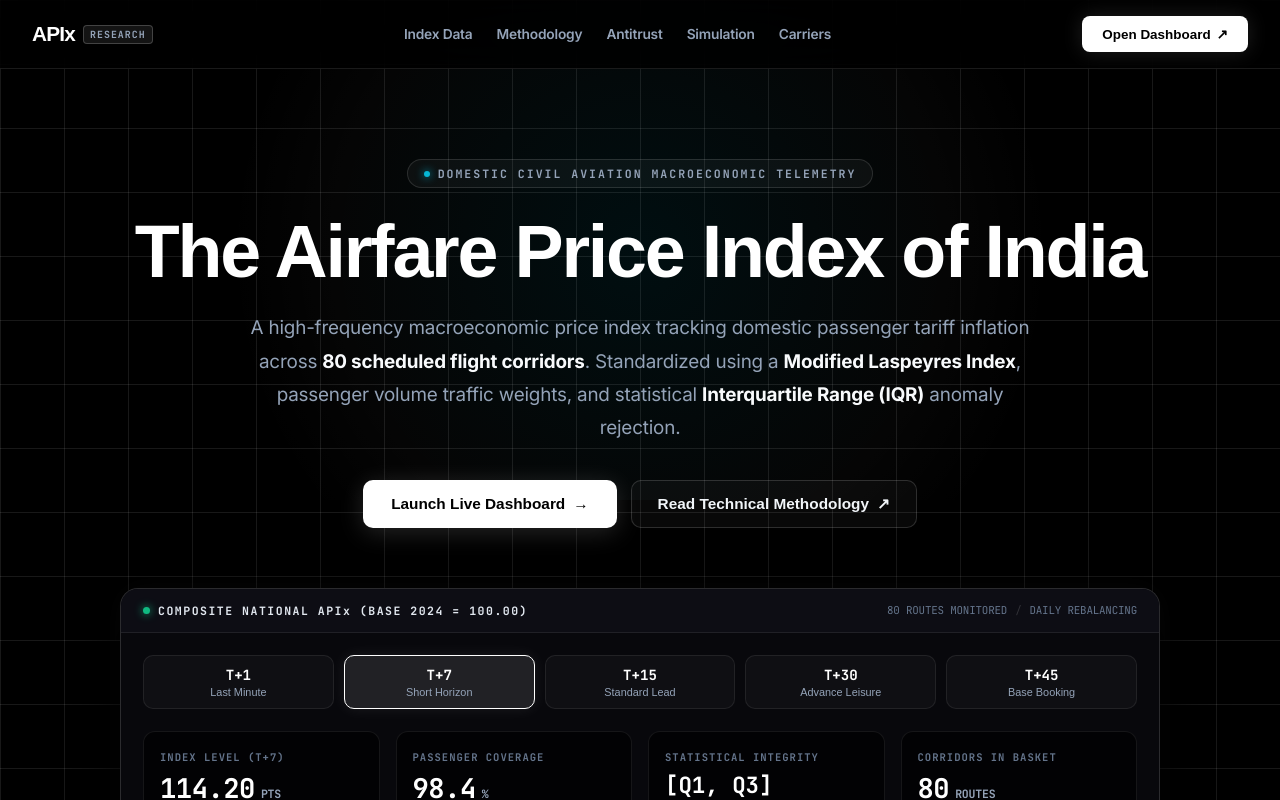
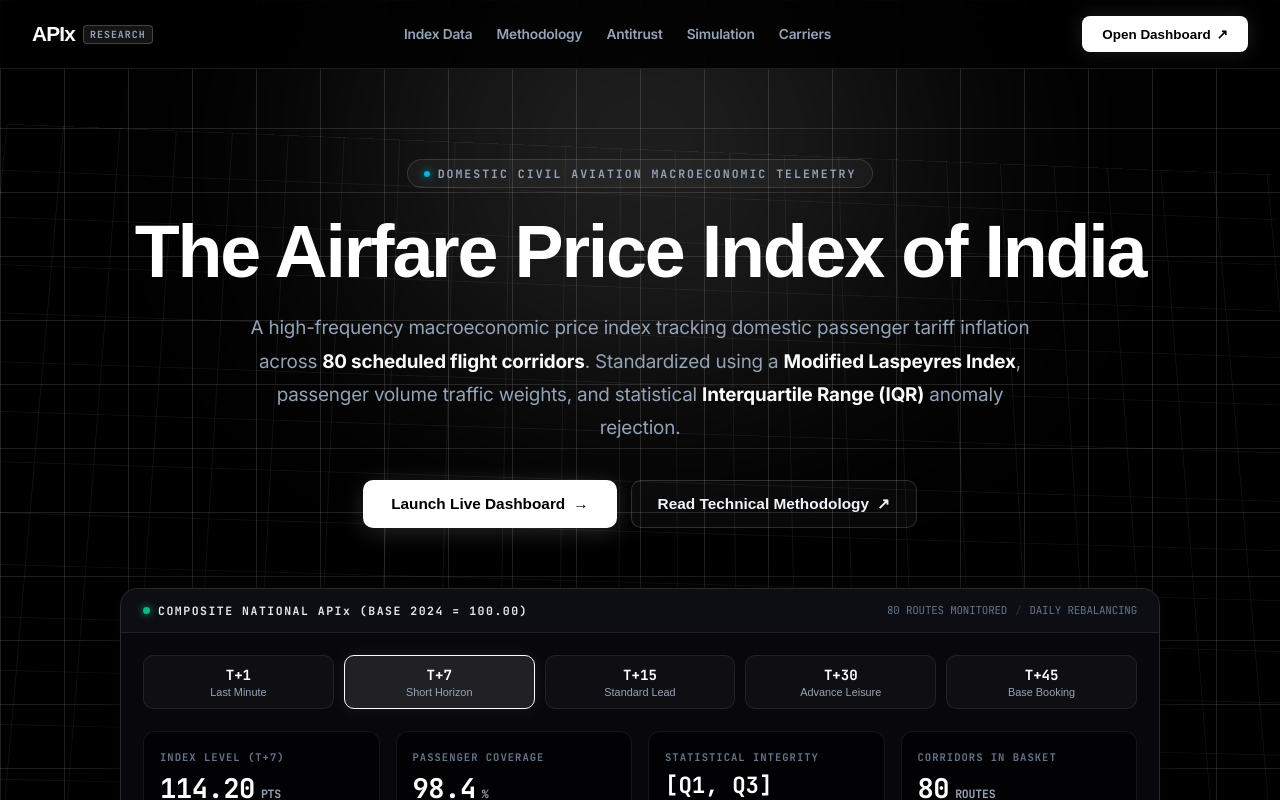
Before and after one commit to shreejit106/AIR-FARE-PRICE-INDEX, a React (Vite) app in the folder frontend/: page / in a window 1280 px wide. Shown: the top 800 px of the page. Built offline with nearby package versions, Linux system fonts and the light colour scheme; no server answers; a web font is replaced by a local one.

Commit message:
feat(ui): pure black background with multi-layer white blending and morphing grids across landing and dashboard

```diff
--- a/frontend/src/App.tsx
+++ b/frontend/src/App.tsx
@@ -20,6 +20,8 @@ const AppInner: React.FC = () => {
 
   return (
     <div className="app-inner">
+      <div className="global-morph-grid-base" />
+      <div className="global-white-blend-orb" />
       {showNav && <HudNav />}
       <Routes>
         <Route path="/"            element={<Landing />} />
--- a/frontend/src/index.css
+++ b/frontend/src/index.css
@@ -845,28 +845,141 @@ body {
   letter-spacing: -0.2px;
 }
 
-/* ── 64px Precision High-Visibility Geometric Grid ── */
-.apix-large-grid {
+/* ── Pure Black Canvas with Morphing White Grids & Blending Radiance ── */
+.apix-morph-grid-base {
   position: absolute;
   inset: 0;
   background-size: 64px 64px;
   background-image:
-    linear-gradient(to right, rgba(255, 255, 255, 0.095) 1px, transparent 1px),
-    linear-gradient(to bottom, rgba(255, 255, 255, 0.095) 1px, transparent 1px);
+    linear-gradient(to right, rgba(255, 255, 255, 0.12) 1px, transparent 1px),
+    linear-gradient(to bottom, rgba(255, 255, 255, 0.12) 1px, transparent 1px);
   pointer-events: none;
   z-index: 0;
 }
 
-.apix-grid-glow {
+.apix-morph-grid-animated {
   position: absolute;
-  top: 0;
+  inset: -100px;
+  background-size: 64px 64px;
+  background-image:
+    linear-gradient(to right, rgba(255, 255, 255, 0.08) 1px, transparent 1px),
+    linear-gradient(to bottom, rgba(255, 255, 255, 0.08) 1px, transparent 1px);
+  pointer-events: none;
+  z-index: 0;
+  opacity: 0.7;
+  animation: gridMorphWave 18s ease-in-out infinite alternate;
+  will-change: transform, opacity;
+}
+
+@keyframes gridMorphWave {
+  0% {
+    transform: perspective(1000px) rotateX(4deg) scale(1) translate3d(0, 0, 0);
+    opacity: 0.5;
+  }
+  50% {
+    transform: perspective(1000px) rotateX(8deg) rotateY(2deg) scale(1.04) translate3d(16px, 12px, 0);
+    opacity: 0.85;
+  }
+  100% {
+    transform: perspective(1000px) rotateX(3deg) rotateY(-2deg) scale(1.02) translate3d(-12px, -8px, 0);
+    opacity: 0.6;
+  }
+}
+
+/* ── White Blending Light Auroras ── */
+.apix-white-blend-orb {
+  position: absolute;
+  border-radius: 50%;
+  filter: blur(80px);
+  pointer-events: none;
+  z-index: 0;
+  mix-blend-mode: screen;
+}
+
+.orb-top {
+  top: -100px;
   left: 50%;
   transform: translateX(-50%);
   width: 900px;
   height: 500px;
-  background: radial-gradient(circle, rgba(6, 182, 212, 0.08) 0%, rgba(255, 255, 255, 0.02) 60%, transparent 80%);
+  background: radial-gradient(circle, rgba(255, 255, 255, 0.16) 0%, rgba(255, 255, 255, 0.05) 50%, transparent 75%);
+  animation: whiteBlendPulse 8s ease-in-out infinite alternate;
+}
+
+.orb-mid {
+  top: 38%;
+  left: 10%;
+  width: 700px;
+  height: 450px;
+  background: radial-gradient(circle, rgba(255, 255, 255, 0.12) 0%, rgba(255, 255, 255, 0.03) 50%, transparent 75%);
+  animation: whiteBlendDrift1 14s ease-in-out infinite alternate;
+}
+
+.orb-bottom {
+  bottom: 5%;
+  right: 10%;
+  width: 800px;
+  height: 500px;
+  background: radial-gradient(circle, rgba(255, 255, 255, 0.14) 0%, rgba(255, 255, 255, 0.04) 50%, transparent 75%);
+  animation: whiteBlendDrift2 16s ease-in-out infinite alternate;
+}
+
+@keyframes whiteBlendPulse {
+  0%   { transform: translateX(-50%) scale(0.9); opacity: 0.7; }
+  100% { transform: translateX(-50%) scale(1.15); opacity: 1; }
+}
+
+@keyframes whiteBlendDrift1 {
+  0%   { transform: translate(0, 0) scale(1); opacity: 0.6; }
+  100% { transform: translate(60px, -40px) scale(1.1); opacity: 0.9; }
+}
+
+@keyframes whiteBlendDrift2 {
+  0%   { transform: translate(0, 0) scale(1); opacity: 0.6; }
+  100% { transform: translate(-50px, 30px) scale(1.15); opacity: 0.95; }
+}
+
+/* ── Diagonal White Sweep Beam ── */
+.apix-white-sweep-beam {
+  position: absolute;
+  inset: -100%;
+  background: linear-gradient(135deg, transparent 35%, rgba(255, 255, 255, 0.07) 50%, transparent 65%);
   pointer-events: none;
   z-index: 0;
+  animation: whiteSweepLoop 10s ease-in-out infinite;
+  opacity: 0.8;
+}
+
+@keyframes whiteSweepLoop {
+  0%   { transform: translate(-30%, -30%); }
+  50%  { transform: translate(30%, 30%); }
+  100% { transform: translate(-30%, -30%); }
+}
+
+/* ── Global Dashboard Morphing Grid (Behind All Tabs) ── */
+.global-morph-grid-base {
+  position: fixed;
+  inset: 0;
+  background-size: 64px 64px;
+  background-image:
+    linear-gradient(to right, rgba(255, 255, 255, 0.09) 1px, transparent 1px),
+    linear-gradient(to bottom, rgba(255, 255, 255, 0.09) 1px, transparent 1px);
+  pointer-events: none;
+  z-index: 0;
+}
+
+.global-white-blend-orb {
+  position: fixed;
+  top: 10%;
+  left: 50%;
+  transform: translateX(-50%);
+  width: 900px;
+  height: 500px;
+  background: radial-gradient(circle, rgba(255, 255, 255, 0.12) 0%, rgba(255, 255, 255, 0.03) 50%, transparent 75%);
+  filter: blur(90px);
+  pointer-events: none;
+  z-index: 0;
+  animation: whiteBlendPulse 10s ease-in-out infinite alternate;
 }
 
 /* ── Top Header Navigation ── */
--- a/frontend/src/pages/Landing.tsx
+++ b/frontend/src/pages/Landing.tsx
@@ -78,9 +78,13 @@ const Landing: React.FC = () => {
   return (
     <div className="apix-landing-root">
 
-      {/* ── Background Grid & Precision Crosshairs ── */}
-      <div className="apix-large-grid" />
-      <div className="apix-grid-glow" />
+      {/* ── Pure Black Canvas with White Blending & Morphing Grids ── */}
+      <div className="apix-morph-grid-base" />
+      <div className="apix-morph-grid-animated" />
+      <div className="apix-white-blend-orb orb-top" />
+      <div className="apix-white-blend-orb orb-mid" />
+      <div className="apix-white-blend-orb orb-bottom" />
+      <div className="apix-white-sweep-beam" />
 
       {/* ── Header Navigation ── */}
       <header className="apix-header">
```
